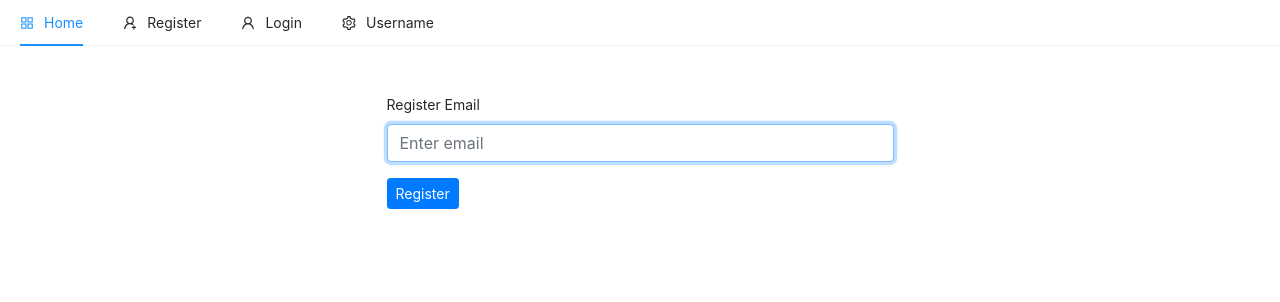
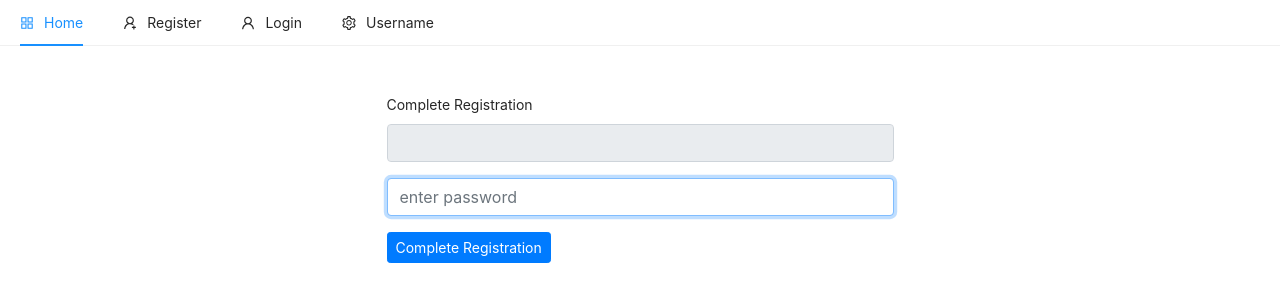
Before and after one commit to Abhishek-015/Electro-ecommerce-React-App-Frontend, a React (Create React App) app in the folder client/: page /register/complete in a window 1280 px wide. Shown: the top 302 px of the page. Built offline with nearby package versions, Linux system fonts and the light colour scheme.

Commit message:
added registration complete page and completed registration using passwordless authentication using firebase

```diff
--- a/client/src/App.js
+++ b/client/src/App.js
@@ -6,6 +6,7 @@
 import Register from "./pages/auth/Register";
 import Login from "./pages/auth/Login";
 import Header from "./component/nav/Header";
+import RegisterComplete from "./pages/auth/RegisterComplete";
 
 function App() {
   return (
@@ -14,8 +15,9 @@
       <ToastContainer />
       <Switch>
         <Route exact path="/" component={Home} />
-        <Route path="/register" component={Register} />
-        <Route path="/login" component={Login} />
+        <Route exact path="/register" component={Register} />
+        <Route exact path="/login" component={Login} />
+        <Route exact path="/register/complete" component={RegisterComplete} />
       </Switch>
     </>
   );
--- a/client/src/pages/auth/Register.js
+++ b/client/src/pages/auth/Register.js
@@ -1,6 +1,6 @@
 import React, { useState } from "react";
 import { auth } from "../../firebase/firbase";
-import { toast} from "react-toastify";
+import { toast } from "react-toastify";
 
 const Register = () => {
   const [email, setEmail] = useState("");
@@ -10,19 +10,21 @@
   const handleSubmit = async (e) => {
     e.preventDefault();
     const config = {
-      url:process.env.REACT_APP_REGISTER_REDIRECT_URL,
-      handleCodeInApp:true
-    }
+      url: process.env.REACT_APP_REGISTER_REDIRECT_URL,
+      handleCodeInApp: true,
+    };
 
-    await auth.sendSignInLinkToEmail(email,config);
+    await auth.sendSignInLinkToEmail(email, config);
 
-    toast.success(`Email is sent to ${email}. Click the link to complete your registration.`)
+    toast.success(
+      `Email is sent to ${email}. Click the link to complete your registration.`
+    );
 
     //save user email in local storage
-    window.localStorage.setItem('emailForRegistration',email)
+    window.localStorage.setItem("emailForRegistration", email);
 
     //clearing out the form
-    setEmail('')
+    setEmail("");
   };
 
   return (
--- /dev/null
+++ b/client/src/pages/auth/RegisterComplete.js
@@ -0,0 +1,64 @@
+import React, { useEffect, useState } from "react";
+import { auth } from "../../firebase/firbase";
+import { toast } from "react-toastify";
+
+const RegisterComplete = ({ history }) => {
+  const [email, setEmail] = useState("");
+  const [password, setPassword] = useState("");
+
+  const handleChange = (e) => setPassword(e.target.value);
+
+  const handleSubmit = async (e) => {
+    e.preventDefault();
+
+    try {
+      const result = await auth.signInWithEmailLink(
+        email,
+        window.location.href
+      );
+      console.log(result);
+    } catch (error) {
+      console.log("error", error);
+    }
+  };
+
+  useEffect(() => {
+    setEmail(window.localStorage.getItem("emailForRegistration"));
+    console.log(window.localStorage.getItem("emailForRegistration"));
+    console.log(window.location.href);
+  }, []);
+
+  return (
+    <div className="container p-5">
+      <div className="row">
+        <div className="col-md-6 offset-md-3">
+          <form onSubmit={handleSubmit}>
+            <div className="form-group">
+              <label>Complete Registration</label>
+              <input
+                type="email"
+                className="form-control "
+                value={email}
+                disabled
+              />
+            </div>
+            <div className="form-group">
+              <input
+                type="password"
+                className="form-control "
+                value={password}
+                autoFocus
+                placeholder="enter password"
+                onChange={handleChange}
+              />
+            </div>
+            <button type="submit" className="btn btn-primary btn-sm">
+              Complete Registration
+            </button>
+          </form>
+        </div>
+      </div>
+    </div>
+  );
+};
+export default RegisterComplete;
```
